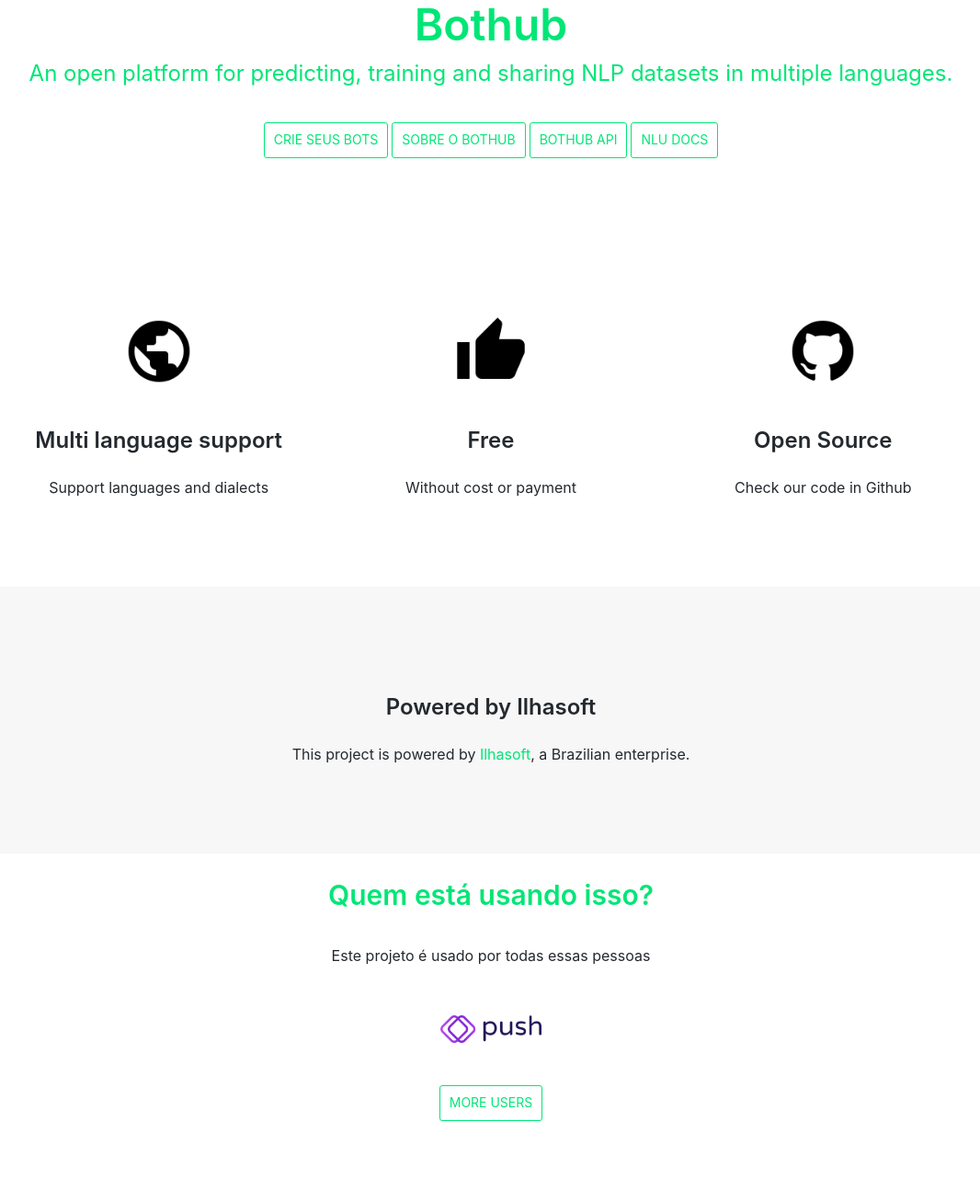
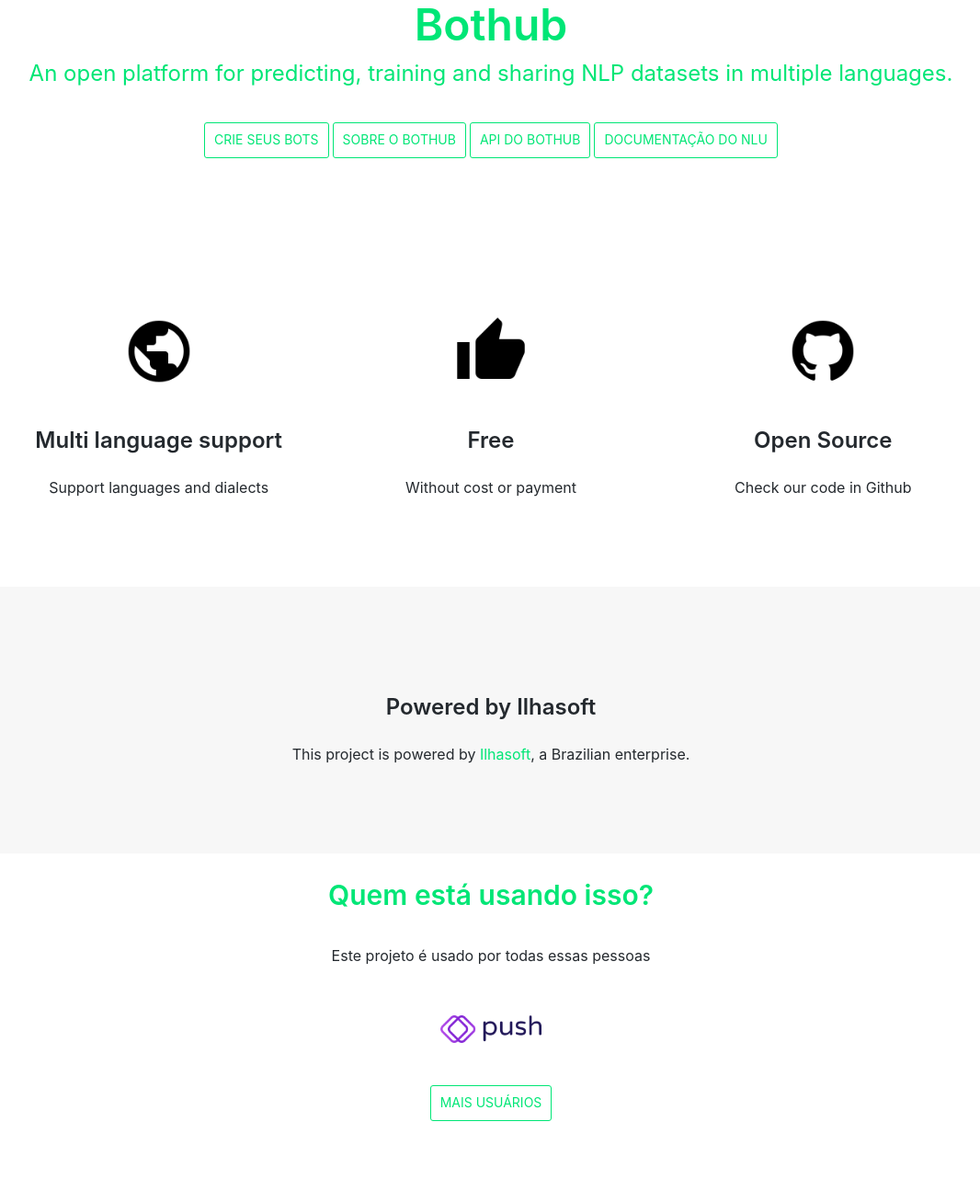
Before and after one commit to bothub-it/bothub, a plain HTML site: page docs/pt-BR/index.html in a window 1280 px wide. Shown: the part 93-1400 px from the top of the page at 92% size, without its empty margins (106-1172 px from the left). Drawn offline with nearby package versions, Linux system fonts and the light colour scheme.

Commit message:
Update docs

```diff
--- a/docs/pt-BR/index.html
+++ b/docs/pt-BR/index.html
@@ -10,7 +10,7 @@
             languagesDropDown.className = "hide";
           }
         });
-      </script></span></ul></nav></div></header></div></div><div class="navPusher"><div><div class="homeContainer"><div class="homeSplashFade"><div class="wrapper homeWrapper"><div class="inner"><h2 class="projectTitle">Bothub<small>An open platform for predicting, training and sharing NLP datasets in multiple languages.</small></h2><div class="section promoSection"><div class="promoRow"><div class="pluginRowBlock"><div class="pluginWrapper buttonWrapper"><a class="button" href="https://bothub.it/" target="_blank">Crie seus bots</a></div><div class="pluginWrapper buttonWrapper"><a class="button" href="/docs/pt-BR/bothub.html" target="_self">Sobre o Bothub</a></div><div class="pluginWrapper buttonWrapper"><a class="button" href="/docs/pt-BR/api.html" target="_self">Bothub API</a></div><div class="pluginWrapper buttonWrapper"><a class="button" href="/docs/pt-BR/nlu.html" target="_self">NLU Docs</a></div></div></div></div></div></div></div></div><div class="mainContainer"><div class="container paddingBottom paddingTop"><div class="wrapper"><div class="gridBlock"><div class="blockElement alignCenter fourByGridBlock imageAlignTop"><div class="blockImage"><img src="/img/icon/earth.png"/></div><div class="blockContent"><h2><div><span><p>Multi language support</p>
+      </script></span></ul></nav></div></header></div></div><div class="navPusher"><div><div class="homeContainer"><div class="homeSplashFade"><div class="wrapper homeWrapper"><div class="inner"><h2 class="projectTitle">Bothub<small>An open platform for predicting, training and sharing NLP datasets in multiple languages.</small></h2><div class="section promoSection"><div class="promoRow"><div class="pluginRowBlock"><div class="pluginWrapper buttonWrapper"><a class="button" href="https://bothub.it/" target="_blank">Crie seus bots</a></div><div class="pluginWrapper buttonWrapper"><a class="button" href="/docs/pt-BR/bothub.html" target="_self">Sobre o Bothub</a></div><div class="pluginWrapper buttonWrapper"><a class="button" href="/docs/pt-BR/api.html" target="_self">API do Bothub</a></div><div class="pluginWrapper buttonWrapper"><a class="button" href="/docs/pt-BR/nlu.html" target="_self">Documentação do NLU</a></div></div></div></div></div></div></div></div><div class="mainContainer"><div class="container paddingBottom paddingTop"><div class="wrapper"><div class="gridBlock"><div class="blockElement alignCenter fourByGridBlock imageAlignTop"><div class="blockImage"><img src="/img/icon/earth.png"/></div><div class="blockContent"><h2><div><span><p>Multi language support</p>
 </span></div></h2><div><span><p>Support languages and dialects</p>
 </span></div></div></div><div class="blockElement alignCenter fourByGridBlock imageAlignTop"><div class="blockImage"><img src="/img/icon/thumb-up.png"/></div><div class="blockContent"><h2><div><span><p>Free</p>
 </span></div></h2><div><span><p>Without cost or payment</p>
@@ -18,4 +18,4 @@
 </span></div></h2><div><span><p>Check our code in Github</p>
 </span></div></div></div></div></div></div><div class="container lightBackground paddingBottom paddingTop"><div class="wrapper"><div class="gridBlock"><div class="blockElement alignCenter twoByGridBlock"><div class="blockContent"><h2><div><span><p>Powered by Ilhasoft</p>
 </span></div></h2><div><span><p>This project is powered by <a href="http://www.ilhasoft.com.br/en/">Ilhasoft</a>, a Brazilian enterprise.</p>
-</span></div></div></div></div></div></div><div class="productShowcaseSection paddingBottom"><h2>Quem está usando isso?</h2><p>Este projeto é usado por todas essas pessoas</p><div class="logos"><a href="https://push.al"><img src="/img/push.al.png" alt="Push" title="Push"/></a></div><div class="more-users"><a class="button" href="/pt-BR/users.html">More Users</a></div></div></div></div><footer class="nav-footer" id="footer"><section class="sitemap"><a href="/" class="nav-home"><img src="/img/botinho.svg" alt="Bothub" width="66"/></a><div><h5>Docs</h5><a href="/docs/pt-BR/bothub.html">Bothub</a><a href="/docs/pt-BR/nlu.html">NLU</a><a href="/docs/pt-BR/api.html">API</a></div><div><h5>Community</h5><a href="/pt-BR/users.html">User Showcase</a><a href="https://www.twitter.com" target="_blank">Twitter</a><a href="https://www.facebook.com/bothub.it" target="_blank">Facebook</a></div><div><h5>More</h5><a href="/blog">Blog</a><a href="https://github.com/Ilhasoft/bothub">GitHub</a><a class="github-button" href="https://github.com/Ilhasoft/bothub" data-icon="octicon-star" data-show-count="true" aria-label="Star Ilhasoft/bothub on GitHub">Star</a></div></section><section class="copyright">Copyright © 2018 Bothub</section></footer></div></body></html>
+</span></div></div></div></div></div></div><div class="productShowcaseSection paddingBottom"><h2>Quem está usando isso?</h2><p>Este projeto é usado por todas essas pessoas</p><div class="logos"><a href="https://push.al"><img src="/img/push.al.png" alt="Push" title="Push"/></a></div><div class="more-users"><a class="button" href="/pt-BR/users.html">Mais usuários</a></div></div></div></div><footer class="nav-footer" id="footer"><section class="sitemap"><a href="/" class="nav-home"><img src="/img/botinho.svg" alt="Bothub" width="66"/></a><div><h5>Docs</h5><a href="/docs/pt-BR/bothub.html">Bothub</a><a href="/docs/pt-BR/nlu.html">NLU</a><a href="/docs/pt-BR/api.html">API</a></div><div><h5>Community</h5><a href="/pt-BR/users.html">User Showcase</a><a href="https://www.twitter.com" target="_blank">Twitter</a><a href="https://www.facebook.com/bothub.it" target="_blank">Facebook</a></div><div><h5>More</h5><a href="/blog">Blog</a><a href="https://github.com/Ilhasoft/bothub">GitHub</a><a class="github-button" href="https://github.com/Ilhasoft/bothub" data-icon="octicon-star" data-show-count="true" aria-label="Star Ilhasoft/bothub on GitHub">Star</a></div></section><section class="copyright">Copyright © 2018 Bothub</section></footer></div></body></html>
```
